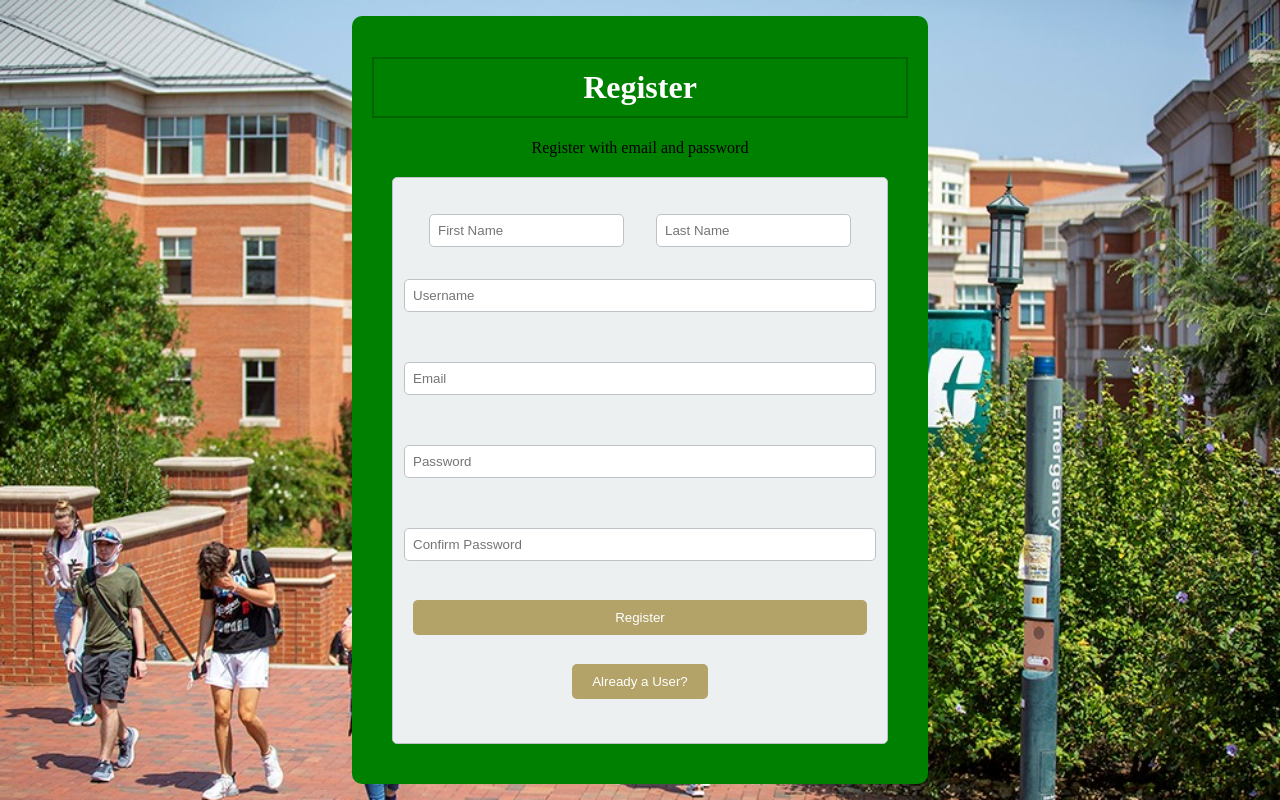
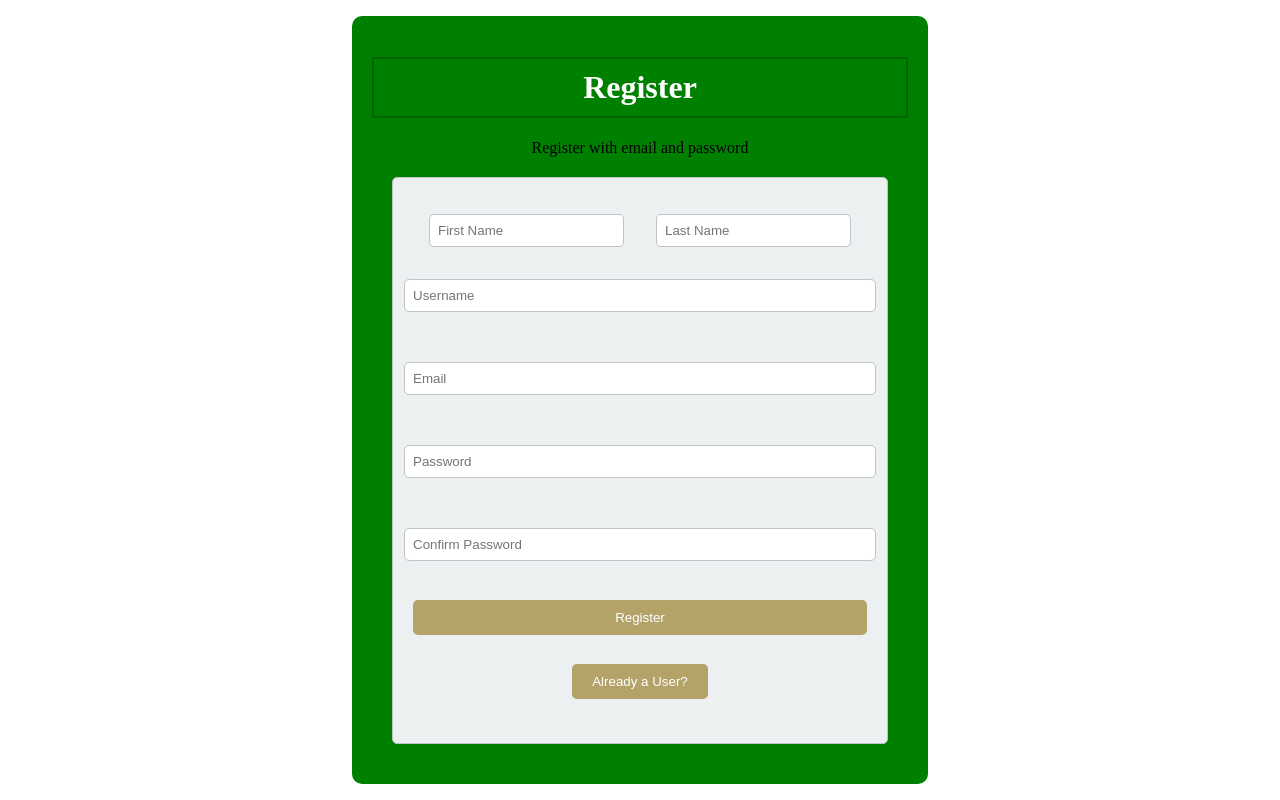
Before and after one commit to SeanDaBlack/checkmasters, a Flask app: page /signup in a window 1280 px wide. Run offline with Flask 2, Linux system fonts and the light colour scheme.

Commit message:
Deleted unnecessary code

```diff
--- a/static/css/homepageCSS.css
+++ b/static/css/homepageCSS.css
@@ -1,14 +1,10 @@
 body {
-    background-color: #f0f0f0;
     margin: 0;
     padding: 0;
     display: flex;
     justify-content: center;
     align-items: center;
     height: 100vh;
-    background-image: url("static/images/uncc2.jpg");
-    background-size: cover;
-    background-repeat: no-repeat;
 }
 
 .container-box {
--- a/static/css/profileCSS.css
+++ b/static/css/profileCSS.css
@@ -1,13 +1,10 @@
 body {
-    background-color: #f0f0f0;
     margin: 0;
     padding: 0;
     display: flex;
     justify-content: center;
     align-items: center;
     min-height: 100vh;
-    background-image: url("static/images/uncc3.jpg");
-    background-size: cover;
 }
 
 .container-box {
--- a/static/css/style.css
+++ b/static/css/style.css
@@ -1,6 +1,4 @@
 body {
-    background-image:url("static/images/UNCC-student-union-file.jpg");
-    background-size: cover;
     display: flex;
     justify-content: center;
     align-items: center;
```
